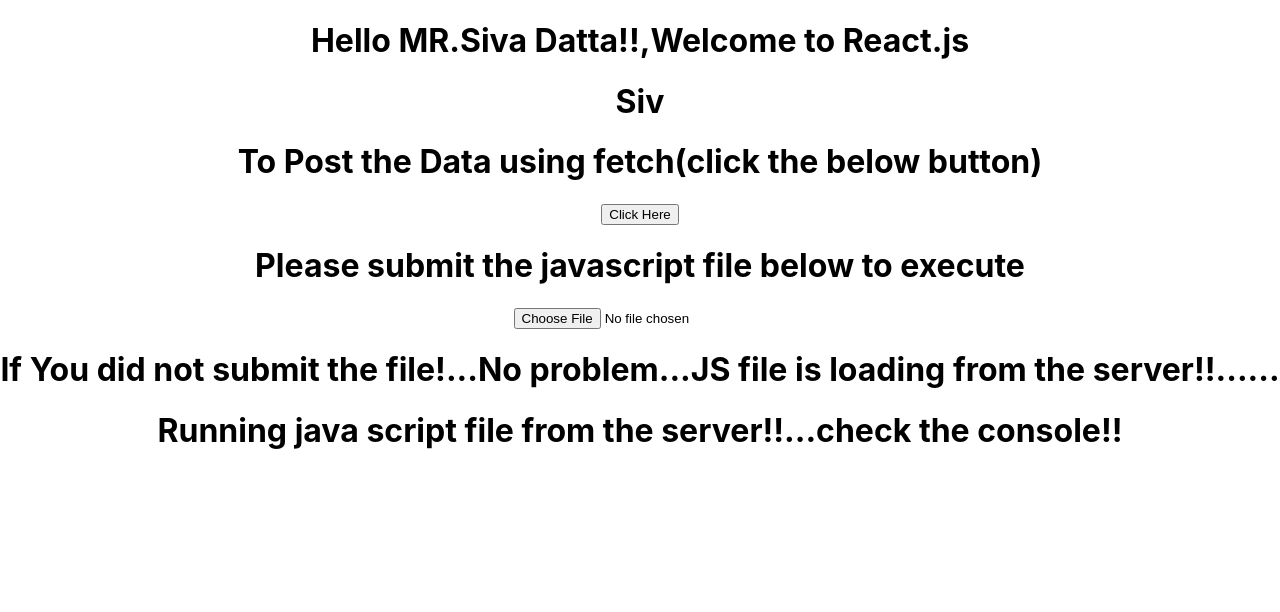
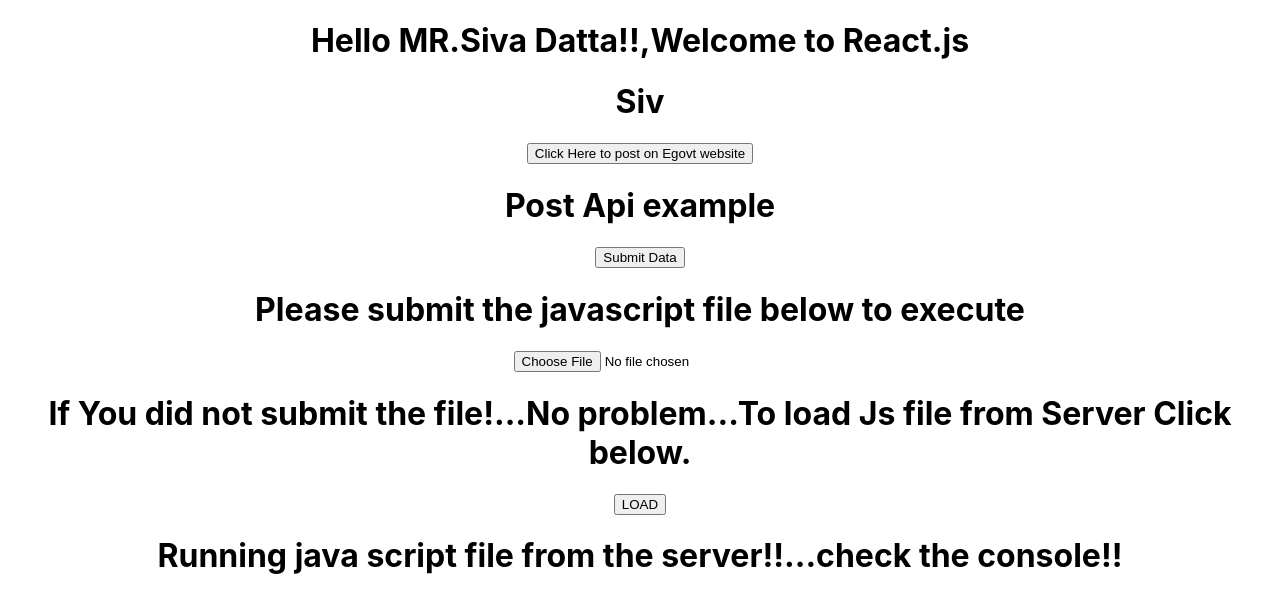
Before and after one commit to cvadatta/reacttest, a React (Create React App) app: page / in a window 1280 px wide. Shown: the top 612 px of the page. Built offline with nearby package versions, Linux system fonts and the light colour scheme; no server answers.

Commit message:
Tried the different ways for calling the fetch!!..but not getting fruitful results!!

```diff
--- a/src/App.js
+++ b/src/App.js
@@ -5,6 +5,7 @@ import Json from './trail/Kson';
 import './App.css';
 import RunRemoteScriptFile from './trail/RunRemoteScriptFile';
 import RunRemoteServerScriptFile from './trail/RunRemoteServerScriptFile';
+import FetchExample from './trail/FetchExample';
 
  class App extends React.Component{
   async postData(){
@@ -51,8 +52,9 @@ import RunRemoteServerScriptFile from './trail/RunRemoteServerScriptFile';
 
           <Hello name="Siva Datta" />
           <Json />
-          <h1>To Post the Data using fetch(click the below button)</h1>
-          <button onClick={()=>this.postData()}>Click Here </button>
+          <button onClick={()=>this.postData()}>Click Here to post on Egovt website </button>
+
+          <FetchExample />
 
 
           <h1>Please submit the javascript file below to execute</h1>
--- /dev/null
+++ b/src/trail/FetchExample.js
@@ -0,0 +1,49 @@
+import React from 'react';
+class FetchExample extends React.Component{
+    constructor(){
+        super();
+        this.state={}
+    }
+
+    submit()
+    {
+      let urlink='https://egov-micro-dev.egovernments.org/egov-mdms-service/v1/_search';
+      let data = {
+                    "RequestInfo": {},
+                    "MdmsCriteria": {
+                      "tenantId": "pb",
+                      "moduleDetails": [
+                        {
+                          "moduleName": "tenant",
+                          "masterDetails": [
+                            {
+                              "name": "tenants",
+                              "filter": "$.*.code"
+                            }
+                          ]
+                        }
+                      ]
+                    }
+      };
+      fetch(urlink,{
+        method: 'POST',
+        headers: {
+          'Accept':'application/json',
+          'content-type':'application/json',
+        },
+        body:JSON.stringify(data)
+      }).then(response => response.json())
+        .then(ans => console.log(ans));
+    }
+    render(){
+      return(
+        <div>
+
+        <h1>Post Api example</h1>
+        <button onClick={()=>{this.submit()}}>Submit Data</button>
+
+        </div>
+      );
+    }
+}
+export default FetchExample;
--- a/src/trail/RunRemoteServerScriptFile.js
+++ b/src/trail/RunRemoteServerScriptFile.js
@@ -1,6 +1,11 @@
-import React, { useEffect } from 'react';
+import React, { useEffect , useState} from 'react';
 
 function RunRemoteServerScriptFile() {
+  const [count, setcount]=useState(0);
+
+  function increment(){
+     setcount(prevcount=>prevcount+1);
+  }
 
   useEffect(() => {
     const getFile = async () => {
@@ -10,12 +15,13 @@ function RunRemoteServerScriptFile() {
       eval(scriptText);
     }
     getFile();
-  },[]);
+  },[count]);
 
   return (
     <div>
 
-    <h1>If You did not submit the file!...No problem...JS file is loading from the server!!......</h1>
+    <h1>If You did not submit the file!...No problem...To load Js file from Server Click below.</h1>
+    <button onClick={increment}>LOAD</button>
       <h1>Running java script file from the server!!...check the console!!</h1>
 
     </div>
```
